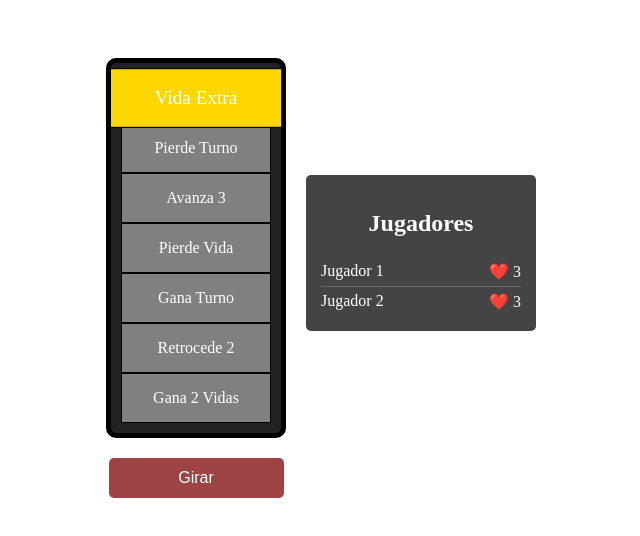
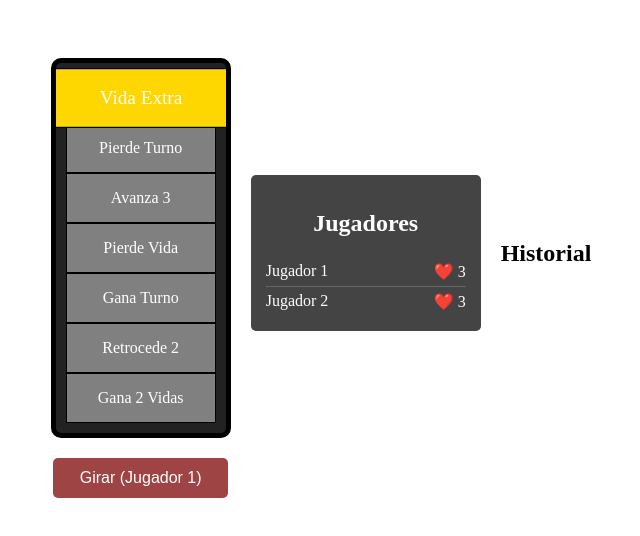
Before and after one commit to Lina17Landys/Redemption-Pact, a React (Vite) app: page / in a window 1280 px wide. Shown: the top 536 px of the page, without its empty margins (319-959 px from the left). Built offline with nearby package versions, Linux system fonts and the light colour scheme.

Commit message:
Add historial de la ruleta

```diff
--- a/src/App.jsx
+++ b/src/App.jsx
@@ -1,15 +1,17 @@
 import React, { useState } from "react";
 import Wheel from "./components/ruleta/Wheel";
 import PlayerStats from "./components/jugador/PlayerStats";
+import GameHistory from "./components/historial/GameHistory";
 
 const initialPlayers = [
-  { name: "Jugador 1", lives: 3 },
-  { name: "Jugador 2", lives: 3 }
+  { name: "Jugador 1", lives: 3, skipTurn: false },
+  { name: "Jugador 2", lives: 3, skipTurn: false }
 ];
 
 function App() {
   const [players, setPlayers] = useState(initialPlayers);
   const [currentPlayerIndex, setCurrentPlayerIndex] = useState(0);
+  const [history, setHistory] = useState([]);
 
   return (
     <div className="game-container">
@@ -18,8 +20,10 @@ function App() {
         setPlayers={setPlayers}
         currentPlayerIndex={currentPlayerIndex}
         setCurrentPlayerIndex={setCurrentPlayerIndex}
+        setHistory={setHistory}
       />
       <PlayerStats players={players} />
+      <GameHistory history={history} />
     </div>
   );
 }
--- /dev/null
+++ b/src/components/historial/GameHistory.jsx
@@ -0,0 +1,17 @@
+import React from "react";
+import "./story.css";
+
+const GameHistory = ({ history }) => {
+  return (
+    <div className="game-history">
+      <h2>Historial</h2>
+      <ul>
+        {history.map((event, index) => (
+          <li key={index}>{event}</li>
+        ))}
+      </ul>
+    </div>
+  );
+};
+
+export default GameHistory;
--- a/src/components/ruleta/Wheel.jsx
+++ b/src/components/ruleta/Wheel.jsx
@@ -1,22 +1,29 @@
-import React, { useState} from "react";
+import React, { useState } from "react";
 import "./Wheel.css";
+import PlayerStats from "../jugador/PlayerStats";
 
 const options = [
-  "Vida Extra",
-  "Pierde Turno",
-  "Avanza 3",
-  "Pierde Vida",
-  "Gana Turno",
-  "Retrocede 2",
-  "Gana 2 Vidas"
+  { text: "Vida Extra", effect: (player) => (player.lives++) },
+  { text: "Pierde Turno", effect: (player) => (player.skipTurn = true) },
+  { text: "Avanza 3", effect: (player) => (player.position += 3) },
+  { text: "Pierde Vida", effect: (player) => (player.lives--) },
+  { text: "Gana Turno", effect: (player) => (player.extraTurn = true) },
+  { text: "Retrocede 2", effect: (player) => (player.position -= 2) },
+  { text: "Gana 2 Vidas", effect: (player) => (player.lives += 2) }
 ];
 
-const Wheel = ({ onResult }) => {
+const initialPlayers = [
+  { name: "Jugador 1", lives: 3, skipTurn: false },
+  { name: "Jugador 2", lives: 3, skipTurn: false }
+];
+initialPlayers;
+
+const Wheel = ({ players, setPlayers, currentPlayerIndex, setCurrentPlayerIndex, setHistory }) => {
   const [position, setPosition] = useState(0);
   const [isSpinning, setIsSpinning] = useState(false);
 
   const spin = () => {
-    if (isSpinning) return;
+    if (isSpinning || players[currentPlayerIndex].skipTurn) return;
     setIsSpinning(true);
 
     const randomStops = Math.floor(Math.random() * 20) + 10;
@@ -29,10 +36,27 @@ const Wheel = ({ onResult }) => {
       if (count >= randomStops) {
         clearInterval(interval);
         setIsSpinning(false);
-        onResult(options[finalPosition]);
+        applyEffect(finalPosition);
       }
     }, 150);
   };
+
+  const applyEffect = (finalPosition) => {
+    setPlayers((prevPlayers) => {
+      const updatedPlayers = [...prevPlayers];
+      options[finalPosition].effect(updatedPlayers[currentPlayerIndex]);
+
+      setHistory((prevHistory) => {
+        const newEvent = `${updatedPlayers[currentPlayerIndex].name} obtuvo: ${options[finalPosition].text}`;
+        return prevHistory[0] !== newEvent ? [newEvent, ...prevHistory.slice(0, 4)] : prevHistory;
+      });
+
+      return updatedPlayers;
+    });
+
+    setCurrentPlayerIndex((prevIndex) => (prevIndex + 1) % players.length);
+  };
+
 
   return (
     <div className="wheel-container">
@@ -42,12 +66,12 @@ const Wheel = ({ onResult }) => {
             key={index}
             className={`wheel-item ${index === position ? "selected" : ""}`}
           >
-            {opt}
+            {opt.text}
           </div>
         ))}
       </div>
-      <button onClick={spin} disabled={isSpinning} className="spin-button">
-        Girar
+      <button onClick={spin} disabled={isSpinning || players[currentPlayerIndex].skipTurn} className="spin-button">
+        Girar ({players[currentPlayerIndex].name})
       </button>
     </div>
   );
```
Also changed, not shown: src/components/historial/story.css (added).
